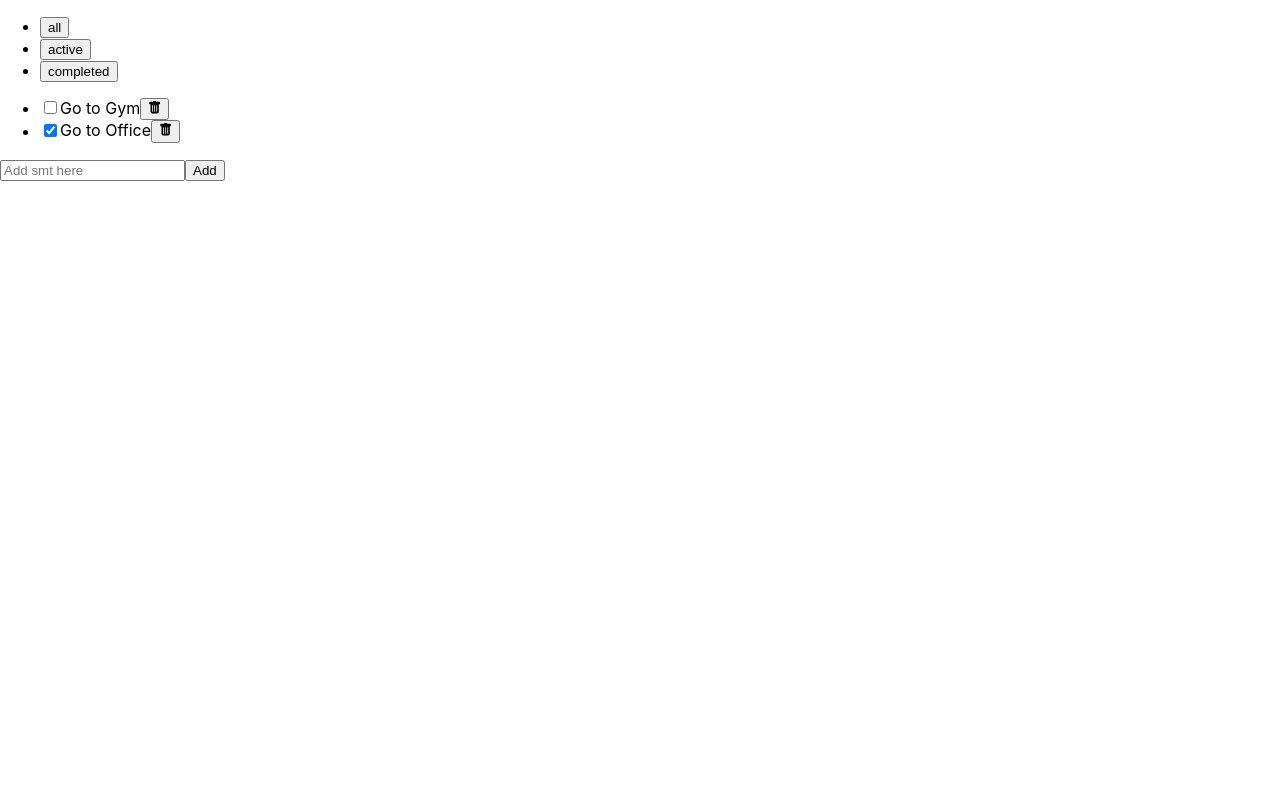
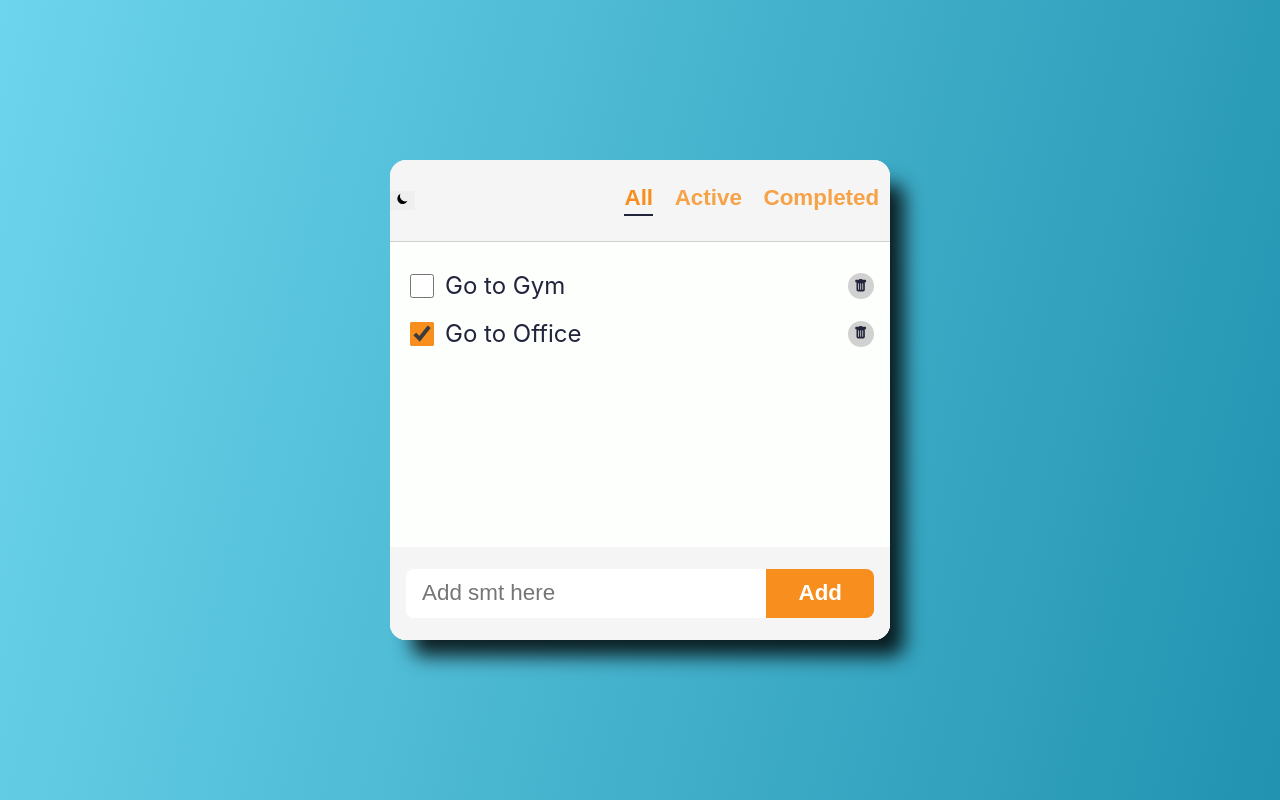
Before and after one commit to Ryan-Nam/react-todo, a React (Create React App) app: page / in a window 1280 px wide. Built offline with nearby package versions, Linux system fonts and the light colour scheme.

Commit message:
Post Css styling

```diff
--- a/src/App.js
+++ b/src/App.js
@@ -2,6 +2,7 @@ import { useState } from 'react';
 import './App.css';
 import Header from './components/Header/Header';
 import TodoList from './components/TodoList/TodoList';
+import { DarkModeProvider } from './context/DarkModeContext';
 
 const filters = ['all', 'active', 'completed'];
 
@@ -9,14 +10,14 @@ function App() {
   const [filter, setFilter] = useState(filters[0]);
 
   return (
-    <>
+    <DarkModeProvider>
       <Header
         filters={filters}
         currentFilter={filter}
         onFilterChange={(f) => setFilter(f)}
       />
-      <TodoList currentFilter={filter}/>
-    </>
+      <TodoList currentFilter={filter} />
+    </DarkModeProvider>
   );
 }
 
--- a/src/components/AddTodo/AddTodo.jsx
+++ b/src/components/AddTodo/AddTodo.jsx
@@ -1,5 +1,6 @@
 import React, { useState } from 'react';
 import { v4 } from 'uuid';
+import styles from './AddTodo.module.css'
 
 export default function AddTodo({onAdd}) {
   //props는 객체이므로 구조 분해(destrucuring) 방식을 이용해 데이터를 받는 변수를 중괄호({})로 감싸주었습니다
@@ -28,14 +29,15 @@ export default function AddTodo({onAdd}) {
 
   return (
     <>
-      <form onSubmit={handleSubmit}>
+      <form onSubmit={handleSubmit} className={styles.form}>
         <input
+        className={styles.input}
           type='text'
           placeholder='Add smt here'
           value={text}
           onChange={(e) => setText(e.target.value)}
         />
-        <button type='submit'>Add</button>
+        <button className={styles.button} type='submit'>Add</button>
 
       </form>
     </>
--- /dev/null
+++ b/src/components/AddTodo/AddTodo.module.css
@@ -0,0 +1,31 @@
+.form {
+    width: 100%;
+    display: flex;
+    padding: 1.4rem 1rem;
+    background-color: var(--color-bg-dark);
+}
+
+.input {
+    flex: 1 0 auto;
+    font-size: 1.4rem;
+    padding: 0.7rem 1rem;
+    border: none;
+    outline: none;
+    border-top-left-radius: 8px;
+    border-bottom-left-radius: 8px;
+}
+
+.button {
+    cursor: pointer;
+    background-color: var(--color-accent);
+    color: var(--color-white);
+    font-weight: bold;
+    font-size: 1.4rem;
+    padding: 0 2rem;
+    border-top-right-radius: 8px;
+    border-bottom-right-radius: 8px;
+}
+
+.button:hover {
+    filter: brightness(123%);
+}
--- a/src/components/Header/Header.jsx
+++ b/src/components/Header/Header.jsx
@@ -1,12 +1,27 @@
 import React from 'react';
+import styles from './Header.module.css';
+import { useDarkMode } from '../../context/DarkModeContext';
+import {HiMoon, HiSun} from 'react-icons/hi';
+export default function Header({ filters, currentFilter, onFilterChange }) {
+  const {darkMode, toggleDarkMode} = useDarkMode();
 
-export default function Header({ filters, currentFilter, onFilterChange }) {
   return (
-    <header>
-      <ul>
+    <header className={styles.header}>
+      <button onClick={toggleDarkMode}>
+        {!darkMode && <HiMoon />}
+        {darkMode && <HiSun />}
+      </button>
+      <ul className={styles.filters}>
         {filters.map((item, index) => (
           <li key={index}>
-            <button onClick={()=> onFilterChange(item)}>{item}</button>
+            <button
+              className={`${styles.filter} ${
+                currentFilter === item && styles.selected
+              }`}
+              onClick={() => onFilterChange(item)}
+            >
+              {item}
+            </button>
           </li>
         ))}
       </ul>
--- /dev/null
+++ b/src/components/Header/Header.module.css
@@ -0,0 +1,33 @@
+.header {
+  display: flex;
+  justify-content: space-between;
+  align-items: center;
+  background-color: var(--color-bg-dark);
+  border-bottom: 1px solid var(--color-grey);
+}
+
+.filters {
+  display: flex;
+}
+
+.filter {
+  font-size: 1.4rem;
+  margin: 0.3rem;
+  text-transform: capitalize;
+  background-color: transparent;
+  color: var(--color-accent);
+  opacity: 0.8;
+  font-weight: bold;
+}
+
+.filter:hover,
+.filter.selected {
+  opacity: 1;
+}
+
+.filter.selected::after {
+  content: '';
+  display: block;
+  margin-top: 0.2rem;
+  border: 1px solid var(--color-text);
+}
--- a/src/components/Todo/Todo.jsx
+++ b/src/components/Todo/Todo.jsx
@@ -1,5 +1,6 @@
 import React from 'react';
 import { BsTrashFill } from 'react-icons/bs';
+import styles from './Todo.module.css';
 
 export default function Todo({ todo, onUpdate, onDelete }) {
   const { text, status } = todo;
@@ -14,17 +15,22 @@ export default function Todo({ todo, onUpdate, onDelete }) {
   };
 
   return (
-    <li>
+    <li className={styles.todo}>
       <input
+        className={styles.checkbox}
         type='checkbox'
         id='checkbox'
         checked={status === 'completed'}
         onChange={handleChange}
       />
-      <label htmlFor='checkbox'>{text}</label>
-      <button onClick={handleDelete}>
-        <BsTrashFill />
-      </button>
+      <label htmlFor='checkbox' className={styles.text}>
+        {text}
+      </label>
+      <span className={styles.icon}>
+        <button onClick={handleDelete} className={styles.button}>
+          <BsTrashFill />
+        </button>
+      </span>
     </li>
   );
 }
--- /dev/null
+++ b/src/components/Todo/Todo.module.css
@@ -0,0 +1,36 @@
+.todo {
+    display: flex;
+    justify-content: space-between;
+    align-items: center;
+    padding: 0.5rem 1rem;
+    margin: 0.1rem 0;
+    color: var(--color-text);
+
+}
+.checkbox {
+    width: 1.5rem;
+    height: 1.5rem;
+
+}
+
+.text{
+    flex: 1 1 0%;
+    margin-left: 0.5rem;
+    font-size: 1.5rem;
+}
+.icon{
+    width: 26px;
+    height: 26px;
+    background-color: var(--color-grey);
+    border-radius: 100%;
+    transition: all 150ms ease-out;
+}
+.icon:hover {
+    background-color: var(--color-accent);
+    transform: rotate(15deg) scale(1.2);
+}
+.button {
+    color: var(--color-text);
+    background-color: transparent;
+
+}
--- a/src/components/TodoList/TodoList.jsx
+++ b/src/components/TodoList/TodoList.jsx
@@ -1,6 +1,7 @@
 import React, { useState } from 'react';
 import AddTodo from '../AddTodo/AddTodo';
 import Todo from '../Todo/Todo';
+import styles from './TodoList.module.css'
 
 export default function TodoList({ currentFilter }) {
   const [todos, setTodos] = useState([
@@ -24,8 +25,8 @@ export default function TodoList({ currentFilter }) {
   const filtered = getFilteredItems(todos, currentFilter);
 
   return (
-    <section>
-      <ul>
+    <section className={styles.container}>
+      <ul className={styles.list}>
         {filtered.map((item) => (
           // <li key={item.id}>{item.text}</li>
           //children을 보내주는게 아니라, todo 자체를 보내줄 것임
--- /dev/null
+++ b/src/components/TodoList/TodoList.module.css
@@ -0,0 +1,13 @@
+.container {
+    height: 100%;
+    min-height: 0;
+    display: flex;
+    flex-direction: column;
+    background-color: var(--color-bg);
+
+}
+
+.list {
+    flex: 1 1 auto;
+    overflow-y: auto;
+}
--- /dev/null
+++ b/src/context/DarkModeContext.jsx
@@ -0,0 +1,39 @@
+import { createContext, useContext, useEffect, useState } from 'react';
+
+const DarkModeContext = createContext();
+
+export function DarkModeProvider({ children }) {
+  const [darkMode, setDarkMode] = useState(false);
+  const toggleDarkMode = () => {
+    // setDarkMode(!darkMode) - but use 'prev' to remember and safe
+    // setDarkMode((prev) => !prev);
+    setDarkMode(!darkMode);
+    updateDarkMode(!darkMode);
+  };
+
+  useEffect(() => {
+    const isDark =
+      localStorage.theme === 'dark' ||
+      (!('theme' in localStorage) &&
+        window.matchMedia('(prefers-color-scheme: dark)').matches);
+        setDarkMode(isDark);
+        updateDarkMode(isDark);
+  }, []);
+
+  return (
+    <DarkModeContext.Provider value={{ darkMode, toggleDarkMode }}>
+      {children}
+    </DarkModeContext.Provider>
+  );
+}
+
+function updateDarkMode(darkMode) {
+  if (darkMode) {
+    document.documentElement.classList.add('dark');
+    localStorage.theme = 'dark';
+  } else {
+    document.documentElement.classList.remove('dark');
+    localStorage.theme = 'light';
+  }
+}
+export const useDarkMode = () => useContext(DarkModeContext);
--- a/src/index.css
+++ b/src/index.css
@@ -1,3 +1,13 @@
+:root {
+  --color-bg-dark: #f5f5f5;
+  --color-bg: #fdfffd;
+  --color-grey: #d1d1d1;
+  --color-text: #22243b;
+  --color-accent: #F78e1e;
+  --color-white: #ffff;
+  --color-scrollbar: #aaa7a7;
+}
+
 body {
   margin: 0;
   font-family: -apple-system, BlinkMacSystemFont, 'Segoe UI', 'Roboto', 'Oxygen',
@@ -5,9 +15,67 @@ body {
     sans-serif;
   -webkit-font-smoothing: antialiased;
   -moz-osx-font-smoothing: grayscale;
+  width: 100vw;
+  height: 100vh;
+  display: flex;
+  justify-content: center;
+  align-items: center;
+  font-size: 1.2rem;
+  accent-color: var(--color-accent);
+  background: rgb(2, 0, 36);
+  background: rgb(109, 213, 237);
+  background: linear-gradient(
+    104deg,
+    rgba(109, 213, 237, 1) 0%,
+    rgba(33, 147, 176, 1) 100%
+  );
+}
+
+#root {
+  width: 100%;
+  height: 60%;
+  max-width: 500px;
+  background-color: var(--color-bg-dark);
+  overflow: hidden;
+  border-radius: 1rem;
+  display: flex;
+  flex-direction: column;
+  box-shadow: 18px 20px 19px -4px rgba(0,0,0,0.84);
+-webkit-box-shadow: 18px 20px 19px -4px rgba(0,0,0,0.84);
+-moz-box-shadow: 18px 20px 19px -4px rgba(0,0,0,0.84);
 }
 
 code {
   font-family: source-code-pro, Menlo, Monaco, Consolas, 'Courier New',
     monospace;
 }
+
+*{
+  box-sizing: border-box;
+}
+
+ul {
+  list-style: none;
+  padding-left: 0;
+}
+
+button {
+  outline: none;
+  border: none;
+}
+
+::-webkit-scrollbar {
+  width: 0.5rem;
+}
+
+::-webkit-scrollbar-track {
+  background-color: var(--color-bg-dark);
+}
+
+::-webkit-scrollbar-thumb {
+  background-color: var(--color-scrollbar);
+}
+
+::-webkit-scrollbar-thumb:hover {
+  background-color: var(--color-accent);
+}
```
